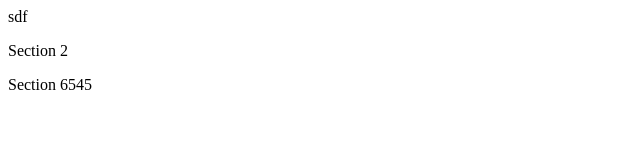
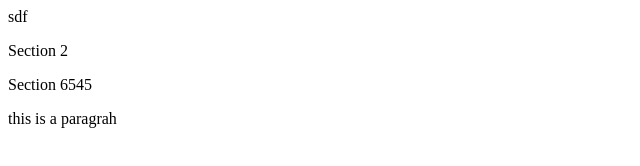
Before and after one commit to aguibou32/learning-git-, a plain HTML site: page index.html in a window 1280 px wide. Shown: the whole page, without its empty margins (0-640 px from the left). Drawn offline with Linux system fonts and the light colour scheme.

Commit message:
Update index.html

```diff
--- a/index.html
+++ b/index.html
@@ -21,7 +21,7 @@
         <p>Section 6545</p>
     </div>
     <div class="section7">
-
+        <p>this is a paragrah </p>
     </div>
 </body>
 </html>
```
